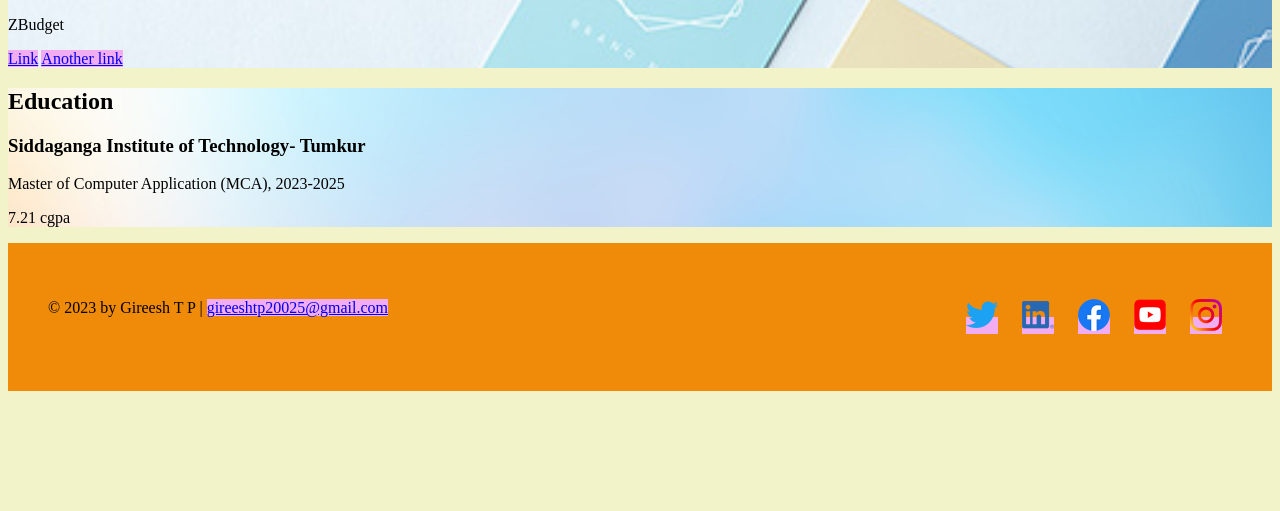
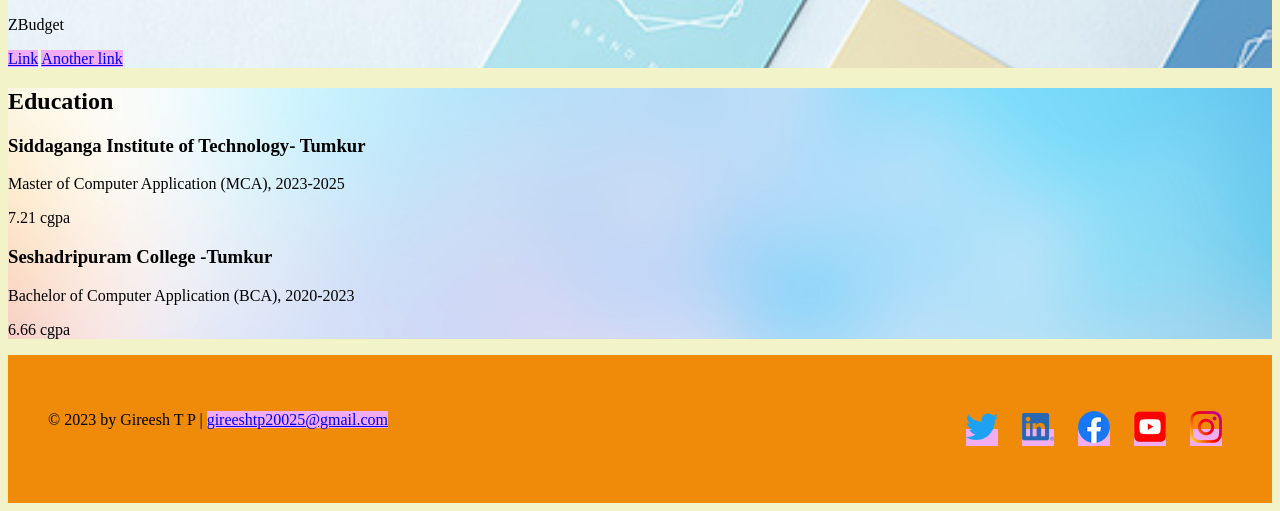
Before and after one commit to Gireesh31/portfolio, a plain HTML site: page resume.html in a window 1280 px wide. Shown: the part 771-1282 px from the top of the page. Before the commit the page ends 1170 px from the top, so only its background shows below. Drawn offline with Linux system fonts and the light colour scheme.

Commit message:
Update resume.html

```diff
--- a/resume.html
+++ b/resume.html
@@ -66,6 +66,11 @@
           <p>Master of Computer Application (MCA), 2023-2025</p>
           <p>7.21 cgpa</p>
         </section>
+        <section>
+          <h3>Seshadripuram College -Tumkur</h3>
+          <p>Bachelor of Computer Application (BCA), 2020-2023</p>
+          <p>6.66 cgpa</p>
+        </section>
 
         <!-- End content edits here. -->
       </section>
```
